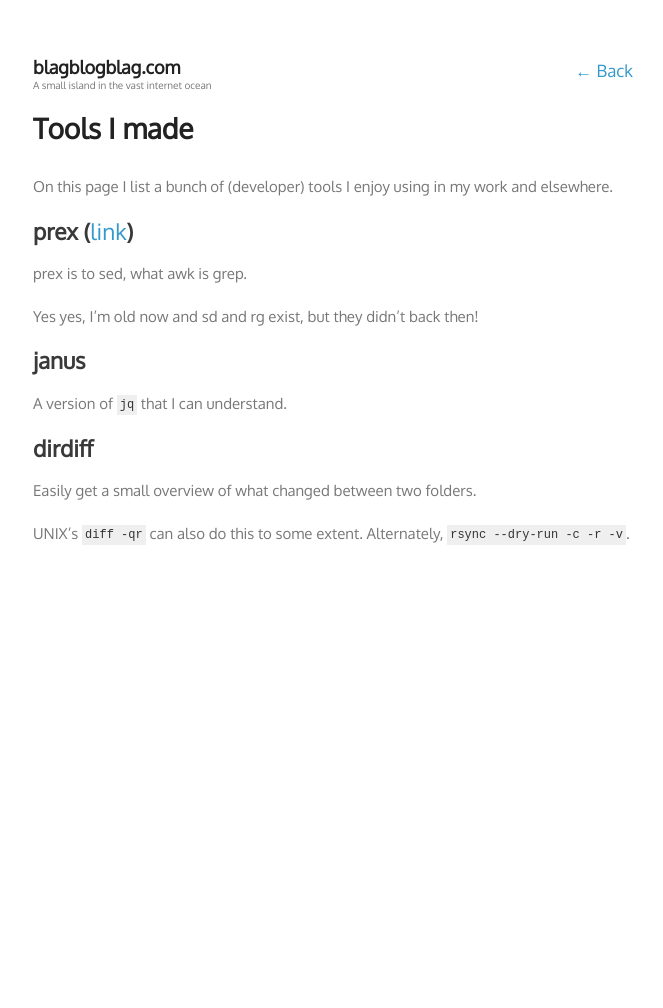
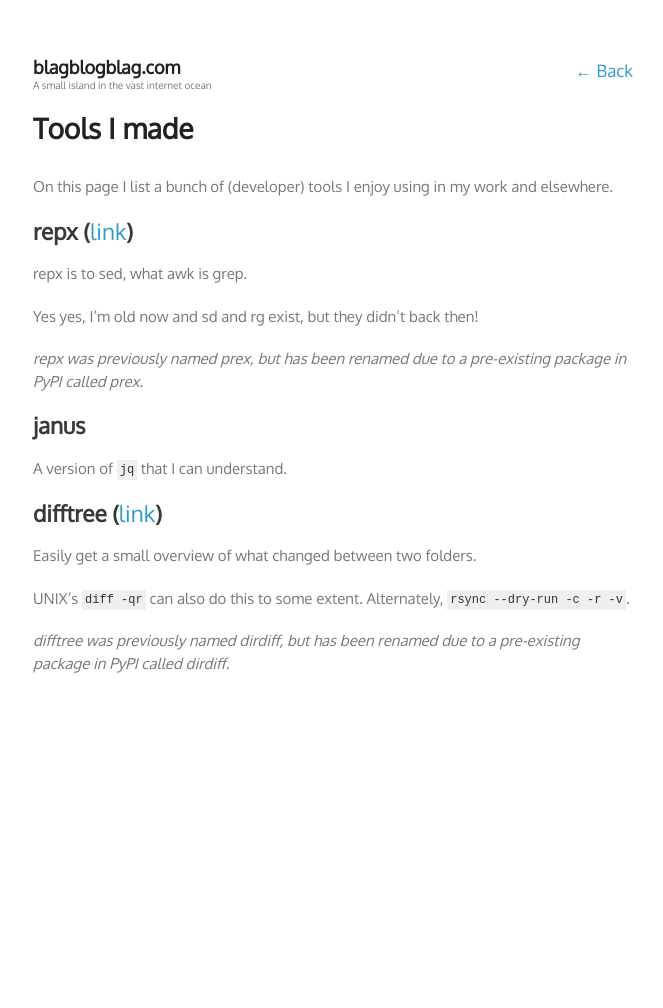
Before and after one commit to malthejorgensen/blagblogblag.com, a Jekyll site: the page built from tools-i-made.md, in a window 1280 px wide. Shown: the whole page, without its empty margins (307-970 px from the left). Built offline with Jekyll 4.4.1, drawn with Linux system fonts in a browser that asks for light colours; some web fonts are replaced.

Commit message:
Rename tools in "Tools I made"

```diff
--- a/tools-i-made.md
+++ b/tools-i-made.md
@@ -6,16 +6,22 @@ permalink: /tools-I-made
 On this page I list a bunch of (developer) tools I enjoy using in my work and
 elsewhere.
 
-## prex ([link](https://github.com/malthejorgensen/prex))
-prex is to sed, what awk is grep.
+## repx ([link](https://github.com/malthejorgensen/repx))
+repx is to sed, what awk is grep.
 
 Yes yes, I'm old now and sd and rg exist, but they didn't back then!
+
+_repx was previously named prex, but has been renamed due to a pre-existing
+package in PyPI called prex._
 
 ## janus
 A version of `jq` that I can understand.
 
-## dirdiff
+## difftree ([link](https://github.com/malthejorgensen/difftree))
 Easily get a small overview of what changed between two folders.
 
 UNIX's `diff -qr` can also do this to some extent.
 Alternately, `rsync --dry-run -c -r -v`.
+
+_difftree was previously named dirdiff, but has been renamed due to a pre-existing
+package in PyPI called dirdiff._
```
